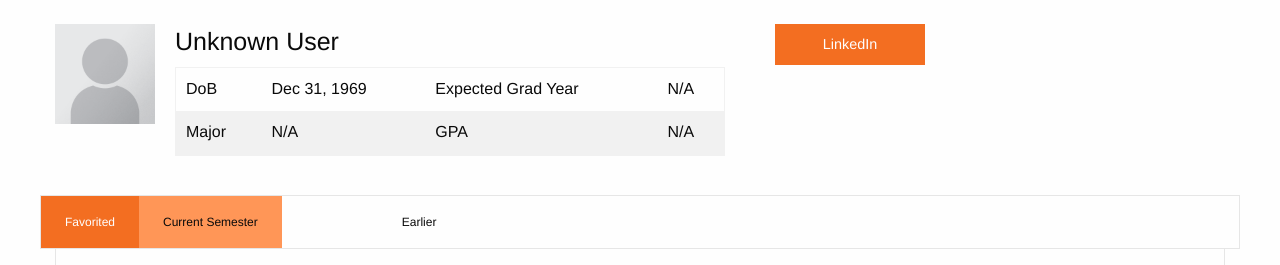
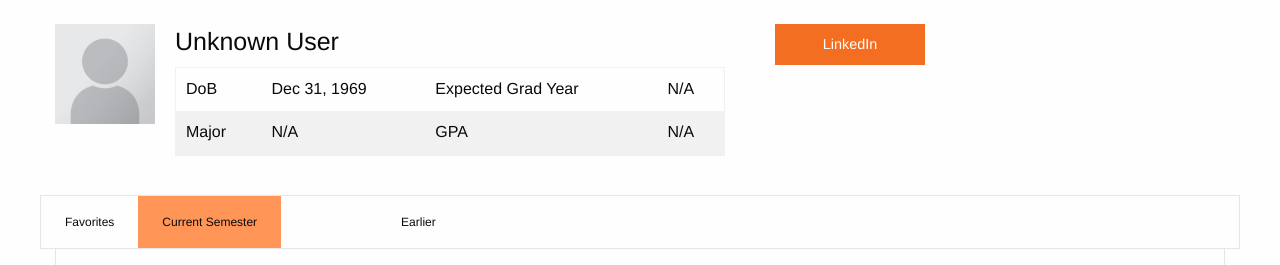
Before and after one commit to rl5849/SIS, a PHP site: page /UserExists/account.php in a window 1280 px wide. Shown: the part 62-327 px from the top of the page. Run offline with PHP 8.4, Linux system fonts and the light colour scheme; the visitor is signed in with stand-in values (Sample User, id 1); data that the repository does not hold is empty; some libraries are stand-ins or nearby versions.

Commit message:
favorites tab works

```diff
--- a/account.php
+++ b/account.php
@@ -225,7 +225,7 @@ if (isset($_POST["action"]) && $_POST["action"] == "update-profile") {
         <div class="grid-x grid-padding-x" style="padding-top: 2%;">
           <div class="large-12 medium-12 small-12 columns">
               <ul class="horizontal tabs" data-tabs id="course-tabs">
-                <li class="tabs-title favorited-classes-title"><a href="#panel0v">Favorited</a></li>
+                  <li class="tabs-title"><a href="#panel1v" aria-selected="true" onclick="load_class_table('favs')">Favorites</a></li>
                 <li class="tabs-title is-active"><a href="#panel1v" aria-selected="true" onclick="load_class_table(<?php echo $semesters[0][0]?>)">Current Semester</a></li>
                 <li class="tabs-title"><a href="#panel1v" aria-selected="true" onclick="load_class_table(<?php echo $semesters[1][0]?>);"><?php echo $semesters[1][1]?></a></li>
                 <li class="tabs-title"><a href="#panel1v" aria-selected="true" onclick="load_class_table(<?php echo $semesters[2][0]?>);"><?php echo $semesters[2][1]?></a></li>
@@ -284,9 +284,15 @@ if (isset($_POST["action"]) && $_POST["action"] == "update-profile") {
                   $.each(result, function(index, val){
                       for(var i=0; i < val.length; i++){
                           var item = val[i];
+                          // if ($.inArray(item.class_id, result.favs)){
+                          //     document.getElementById('favorite').classList.add("favorited");
+                          // }
+                          // else{
+                          //     document.getElementById('favorite').classList.add("unfavorited");
+                          // }
                           buffer+="<tr>\
                                     <td>\
-                                        <i class=\"fi-heart favorited\"></i>\
+                                        <i id='favorite' class=\"fi-heart unfavorited\"></i>\
                                     </td>\
                                     <td><a href='course_view.php?class_id=" + item.course_id + "'>" + item.name + "</a></td>\
                                     <td>" + item.section + "</td> \
--- a/admin_ajax_funcs.php
+++ b/admin_ajax_funcs.php
@@ -37,7 +37,11 @@ if (isset($_POST["action"])){
             get_courses();
             break;
         case "get_student_classes_by_semester":
-            get_student_classes_by_semester();
+            if ($_POST['semester_id'] === 'favs'){
+                get_student_favs();
+            }else{
+                get_student_classes_by_semester();
+            }
             break;
     }
 }
@@ -156,3 +160,8 @@ function get_student_classes_by_semester() {
     $list = file_get_contents("http://127.0.0.1:5002/GetStudentsClassesForSemester?user_id=" . $_POST['user_id'] . "&semester_id=" . $_POST['semester_id']);
     echo $list;
 }
+
+function get_student_favs() {
+    $list = file_get_contents("http://127.0.0.1:5002/GetFavoritedClasses?user_id=" . $_POST['user_id']);
+    echo $list;
+}
```
